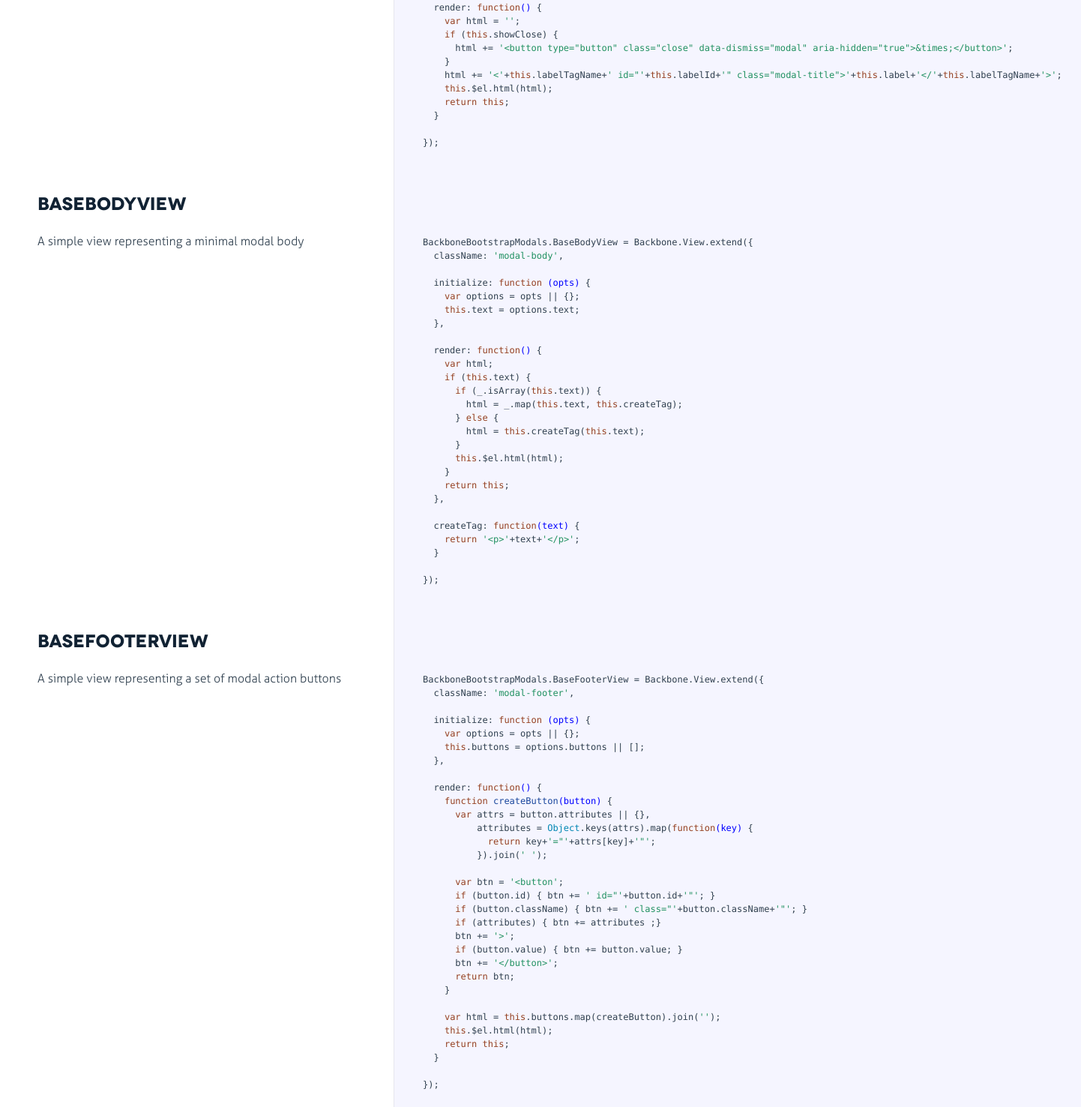
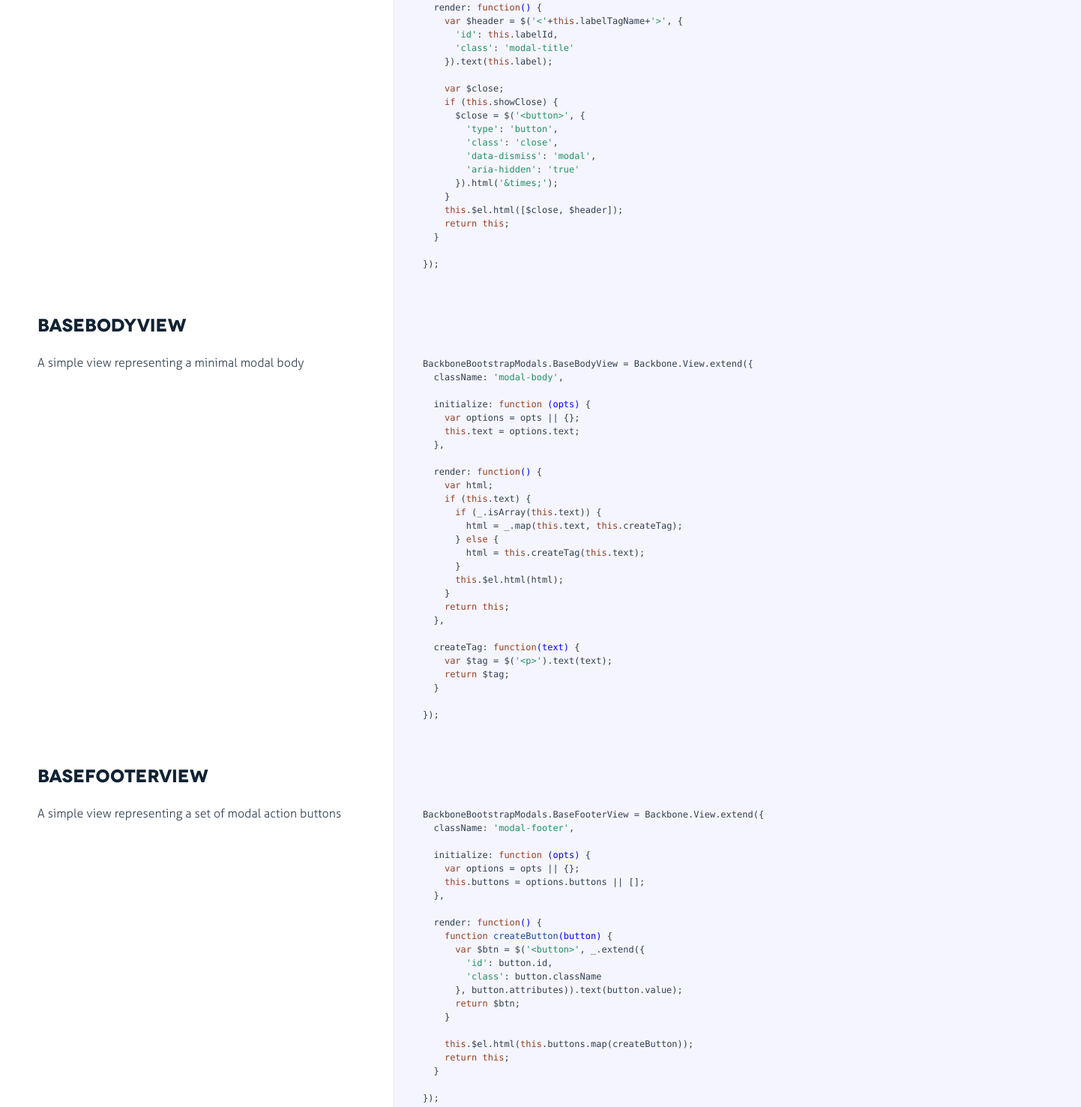
Before and after one commit to leafygreen/backbone-bootstrap-modals, a plain HTML site: page docco/backbone-bootstrap-modals.html in a window 1280 px wide. Shown: the part 974-2450 px from the top of the page at 75% size, 1442 px wide, since content can reach past the window. Drawn offline with Linux system fonts and the light colour scheme.

Commit message:
Update docs

```diff
--- a/docco/backbone-bootstrap-modals.html
+++ b/docco/backbone-bootstrap-modals.html
@@ -147,12 +147,21 @@
   },
 
   render: <span class="hljs-function"><span class="hljs-keyword">function</span><span class="hljs-params">()</span> {</span>
-    <span class="hljs-keyword">var</span> html = <span class="hljs-string">''</span>;
+    <span class="hljs-keyword">var</span> $header = $(<span class="hljs-string">'&lt;'</span>+<span class="hljs-keyword">this</span>.labelTagName+<span class="hljs-string">'&gt;'</span>, {
+      <span class="hljs-string">'id'</span>: <span class="hljs-keyword">this</span>.labelId,
+      <span class="hljs-string">'class'</span>: <span class="hljs-string">'modal-title'</span>
+    }).text(<span class="hljs-keyword">this</span>.label);
+
+    <span class="hljs-keyword">var</span> $close;
     <span class="hljs-keyword">if</span> (<span class="hljs-keyword">this</span>.showClose) {
-      html += <span class="hljs-string">'&lt;button type="button" class="close" data-dismiss="modal" aria-hidden="true"&gt;&amp;times;&lt;/button&gt;'</span>;
+      $close = $(<span class="hljs-string">'&lt;button&gt;'</span>, {
+        <span class="hljs-string">'type'</span>: <span class="hljs-string">'button'</span>,
+        <span class="hljs-string">'class'</span>: <span class="hljs-string">'close'</span>,
+        <span class="hljs-string">'data-dismiss'</span>: <span class="hljs-string">'modal'</span>,
+        <span class="hljs-string">'aria-hidden'</span>: <span class="hljs-string">'true'</span>
+      }).html(<span class="hljs-string">'&amp;times;'</span>);
     }
-    html += <span class="hljs-string">'&lt;'</span>+<span class="hljs-keyword">this</span>.labelTagName+<span class="hljs-string">' id="'</span>+<span class="hljs-keyword">this</span>.labelId+<span class="hljs-string">'" class="modal-title"&gt;'</span>+<span class="hljs-keyword">this</span>.label+<span class="hljs-string">'&lt;/'</span>+<span class="hljs-keyword">this</span>.labelTagName+<span class="hljs-string">'&gt;'</span>;
-    <span class="hljs-keyword">this</span>.$el.html(html);
+    <span class="hljs-keyword">this</span>.$el.html([$close, $header]);
     <span class="hljs-keyword">return</span> <span class="hljs-keyword">this</span>;
   }
 
@@ -207,7 +216,8 @@
   },
 
   createTag: <span class="hljs-function"><span class="hljs-keyword">function</span><span class="hljs-params">(text)</span> {</span>
-    <span class="hljs-keyword">return</span> <span class="hljs-string">'&lt;p&gt;'</span>+text+<span class="hljs-string">'&lt;/p&gt;'</span>;
+    <span class="hljs-keyword">var</span> $tag = $(<span class="hljs-string">'&lt;p&gt;'</span>).text(text);
+    <span class="hljs-keyword">return</span> $tag;
   }
 
 });</pre></div></div>
@@ -249,23 +259,14 @@
 
   render: <span class="hljs-function"><span class="hljs-keyword">function</span><span class="hljs-params">()</span> {</span>
     <span class="hljs-function"><span class="hljs-keyword">function</span> <span class="hljs-title">createButton</span><span class="hljs-params">(button)</span> {</span>
-      <span class="hljs-keyword">var</span> attrs = button.attributes || {},
-          attributes = <span class="hljs-built_in">Object</span>.keys(attrs).map(<span class="hljs-function"><span class="hljs-keyword">function</span><span class="hljs-params">(key)</span> {</span>
-            <span class="hljs-keyword">return</span> key+<span class="hljs-string">'="'</span>+attrs[key]+<span class="hljs-string">'"'</span>;
-          }).join(<span class="hljs-string">' '</span>);
-
-      <span class="hljs-keyword">var</span> btn = <span class="hljs-string">'&lt;button'</span>;
-      <span class="hljs-keyword">if</span> (button.id) { btn += <span class="hljs-string">' id="'</span>+button.id+<span class="hljs-string">'"'</span>; }
-      <span class="hljs-keyword">if</span> (button.className) { btn += <span class="hljs-string">' class="'</span>+button.className+<span class="hljs-string">'"'</span>; }
-      <span class="hljs-keyword">if</span> (attributes) { btn += attributes ;}
-      btn += <span class="hljs-string">'&gt;'</span>;
-      <span class="hljs-keyword">if</span> (button.value) { btn += button.value; }
-      btn += <span class="hljs-string">'&lt;/button&gt;'</span>;
-      <span class="hljs-keyword">return</span> btn;
+      <span class="hljs-keyword">var</span> $btn = $(<span class="hljs-string">'&lt;button&gt;'</span>, _.extend({
+        <span class="hljs-string">'id'</span>: button.id,
+        <span class="hljs-string">'class'</span>: button.className
+      }, button.attributes)).text(button.value);
+      <span class="hljs-keyword">return</span> $btn;
     }
 
-    <span class="hljs-keyword">var</span> html = <span class="hljs-keyword">this</span>.buttons.map(createButton).join(<span class="hljs-string">''</span>);
-    <span class="hljs-keyword">this</span>.$el.html(html);
+    <span class="hljs-keyword">this</span>.$el.html(<span class="hljs-keyword">this</span>.buttons.map(createButton));
     <span class="hljs-keyword">return</span> <span class="hljs-keyword">this</span>;
   }
 
```
